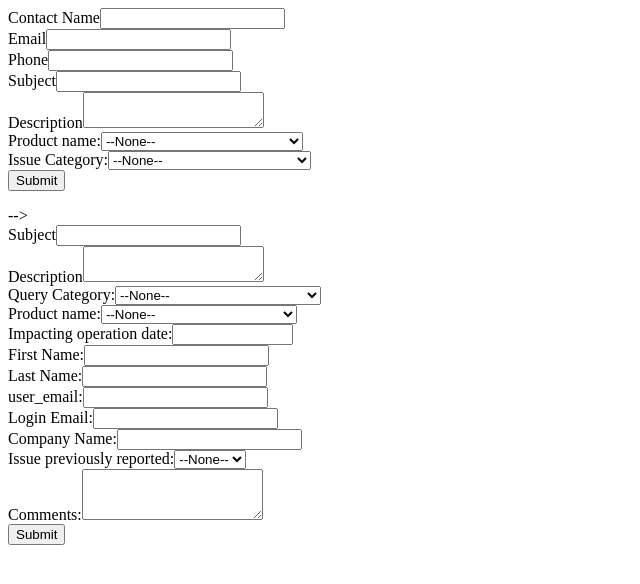
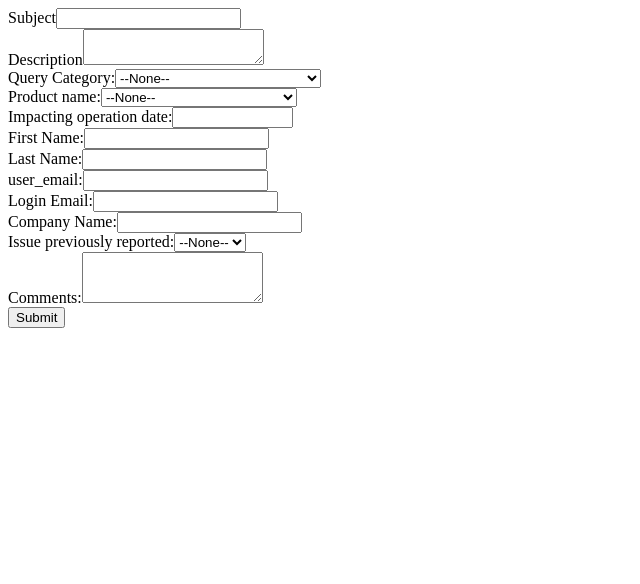
Before and after one commit to Jay-Shete/Sample-Feedback-form, a plain HTML site: page index.html in a window 1280 px wide. Shown: the whole page, without its empty margins (0-640 px from the left). Drawn offline with Linux system fonts and the light colour scheme.

Commit message:
Update index.html

```diff
--- a/index.html
+++ b/index.html
@@ -72,60 +72,7 @@
 </body>
 </html>
 -->
-<!--
-<!--  ----------------------------------------------------------------------  -->
-<!--  NOTE: Please add the following <META> element to your page <HEAD>.      -->
-<!--  If necessary, please modify the charset parameter to specify the        -->
-<!--  character set of your HTML page.                                        -->
-<!--  ----------------------------------------------------------------------  -->
 
-<META HTTP-EQUIV="Content-type" CONTENT="text/html; charset=UTF-8">
-
-<!--  ----------------------------------------------------------------------  -->
-<!--  NOTE: Please add the following <FORM> element to your page.             -->
-<!--  ----------------------------------------------------------------------  -->
-
-<form action="https://webto.salesforce.com/servlet/servlet.WebToCase?encoding=UTF-8&orgId=00Dbm0000065wUX" method="POST">
-
-<input type=hidden name="orgid" value="00Dbm0000065wUX">
-<input type=hidden name="retURL" value="http://">
-
-<!--  ----------------------------------------------------------------------  -->
-<!--  NOTE: These fields are optional debugging elements. Please uncomment    -->
-<!--  these lines if you wish to test in debug mode.                          -->
-<!--  <input type="hidden" name="debug" value=1>                              -->
-<!--  <input type="hidden" name="debugEmail" value="jaysht60@gmail.com">      -->
-<!--  ----------------------------------------------------------------------  -->
-
-<label for="name">Contact Name</label><input  id="name" maxlength="80" name="name" size="20" type="text" /><br>
-
-<label for="email">Email</label><input  id="email" maxlength="80" name="email" size="20" type="text" /><br>
-
-<label for="phone">Phone</label><input  id="phone" maxlength="40" name="phone" size="20" type="text" /><br>
-
-<label for="subject">Subject</label><input  id="subject" maxlength="80" name="subject" size="20" type="text" /><br>
-
-<label for="description">Description</label><textarea name="description"></textarea><br>
-
-Product name:<select  id="00Nbm000003RW5K" name="00Nbm000003RW5K" title="Product name"><option value="">--None--</option><option value="MedAire Aviation App">MedAire Aviation App</option>
-<option value="Client Portal - Aviation">Client Portal - Aviation</option>
-<option value="Client Portal - Luxury Yachting">Client Portal - Luxury Yachting</option>
-<option value="eShop">eShop</option>
-<option value="MediConnect App">MediConnect App</option>
-<option value="Sea to Shore app">Sea to Shore app</option>
-<option value="MedSea app">MedSea app</option>
-</select><br>
-
-Issue Category:<select  id="00Nbm000003Rc4H" name="00Nbm000003Rc4H" title="Issue Category"><option value="">--None--</option><option value="Account and login">Account and login</option>
-<option value="Alerts, emails and notifications">Alerts, emails and notifications</option>
-<option value="Something is not working">Something is not working</option>
-<option value="Other">Other</option>
-</select><br>
-
-<input type="submit" name="submit">
-
-</form>
--->
 <!--  ----------------------------------------------------------------------  -->
 <!--  NOTE: Please add the following <META> element to your page <HEAD>.      -->
 <!--  If necessary, please modify the charset parameter to specify the        -->
```
